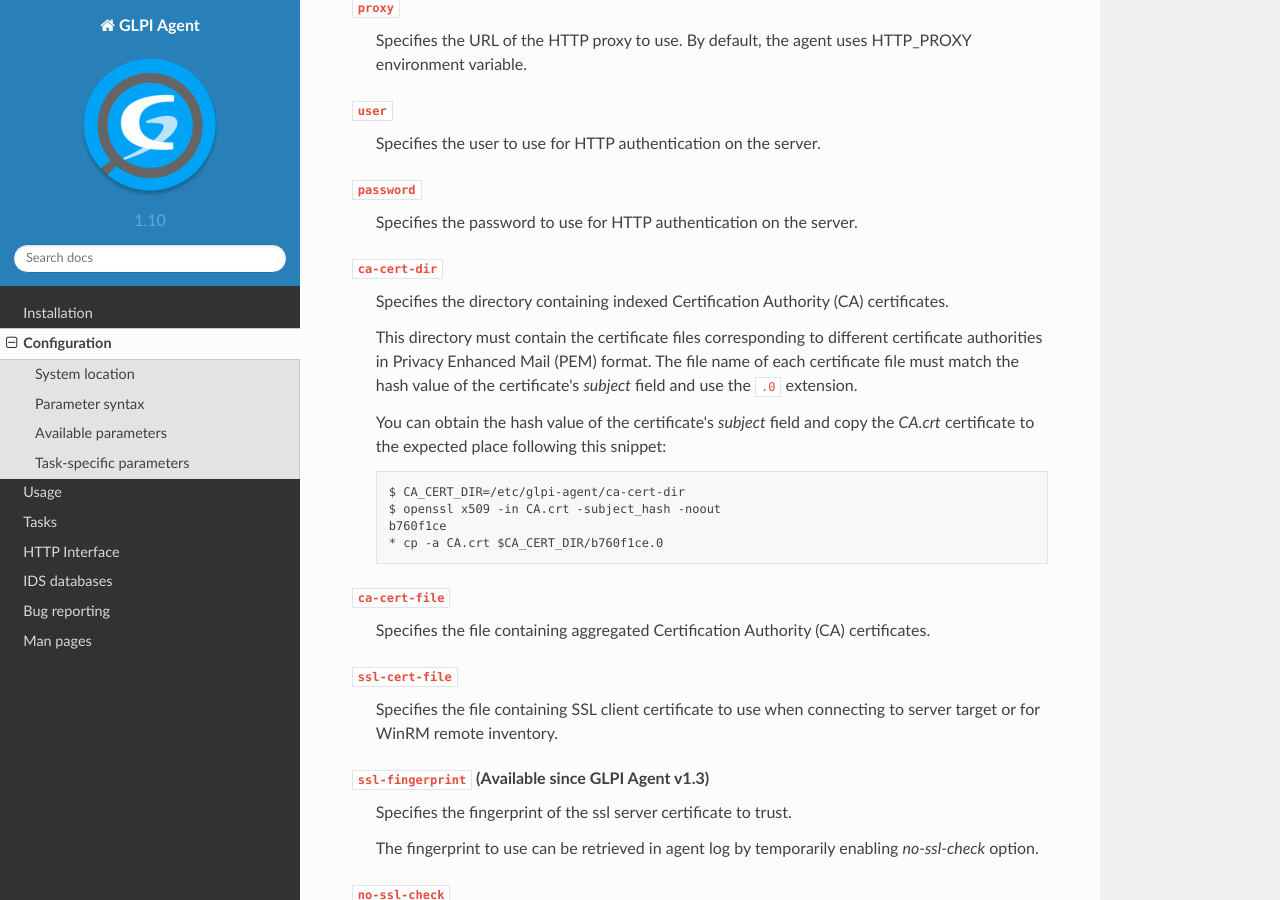
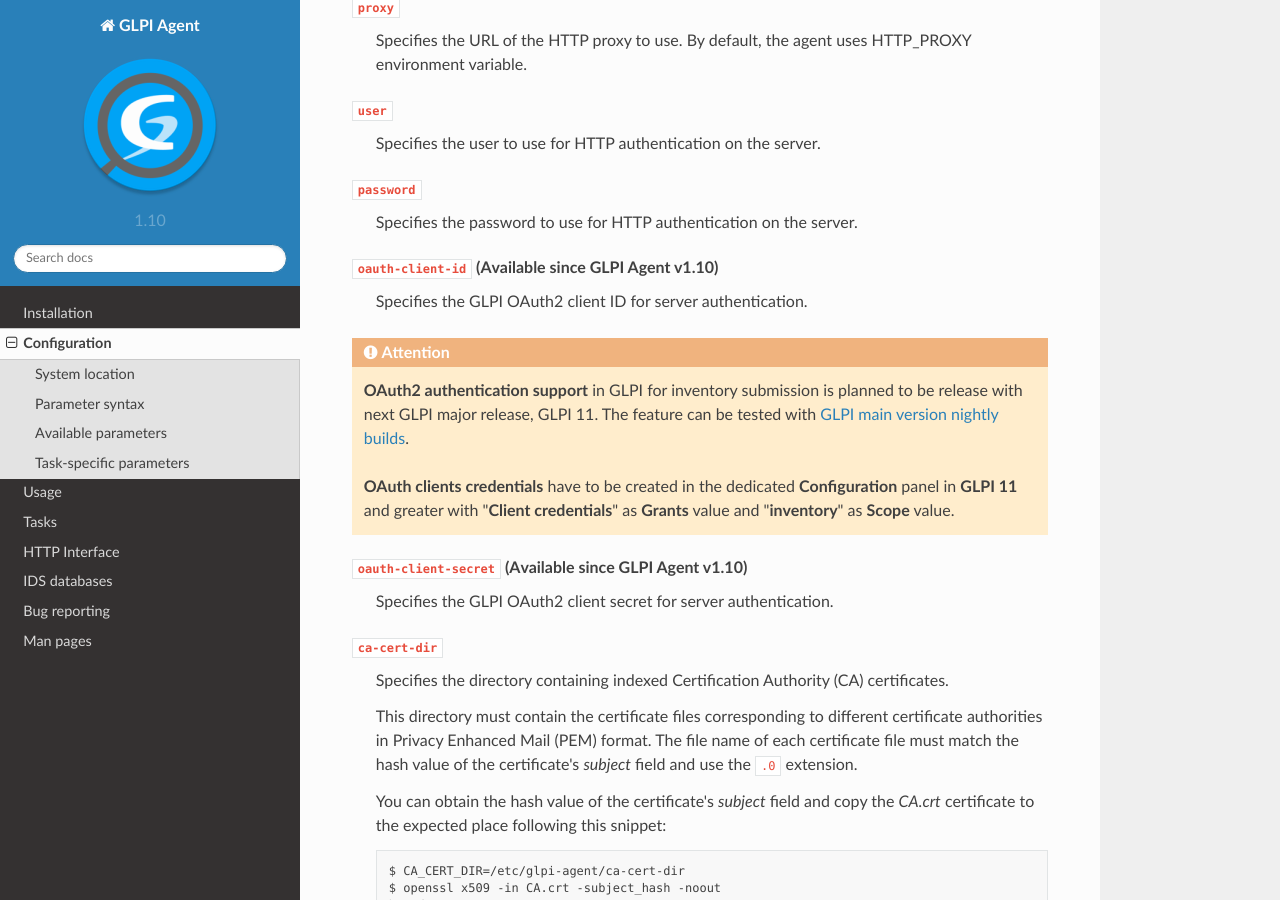
Before and after one commit to glpi-project/doc-agent, a Sphinx documentation site: the page built from source/configuration.rst, in a window 1280 px wide and 900 px high, scrolled down 4074 px. Built offline with Sphinx 7.4.7 and the Read the Docs theme 2.0.0, drawn with Linux system fonts in a browser that asks for light colours.

Commit message:
Add OAuth2 configuration doc

```diff
--- a/source/configuration.rst
+++ b/source/configuration.rst
@@ -185,6 +185,26 @@
 
 ``password``
     Specifies the password to use for HTTP authentication on the server.
+
+.. _oauth-client-id:
+
+``oauth-client-id`` (Available since GLPI Agent v1.10)
+    Specifies the GLPI OAuth2 client ID for server authentication.
+
+.. attention::
+
+    **OAuth2 authentication support** in GLPI for inventory submission is planned to
+    be release with next GLPI major release, GLPI 11. The feature can be tested
+    with `GLPI main version nightly builds <https://nightly.glpi-project.org/glpi/>`_.
+
+    **OAuth clients credentials** have to be created in the dedicated **Configuration**
+    panel in **GLPI 11** and greater with "**Client credentials**" as **Grants** value
+    and "**inventory**" as **Scope** value.
+
+.. _oauth-client-secret:
+
+``oauth-client-secret`` (Available since GLPI Agent v1.10)
+    Specifies the GLPI OAuth2 client secret for server authentication.
 
 .. _ca-cert-dir:
 
```
Also changed, not shown: source/installation/windows-command-line.rst (+16 -0 lines).
